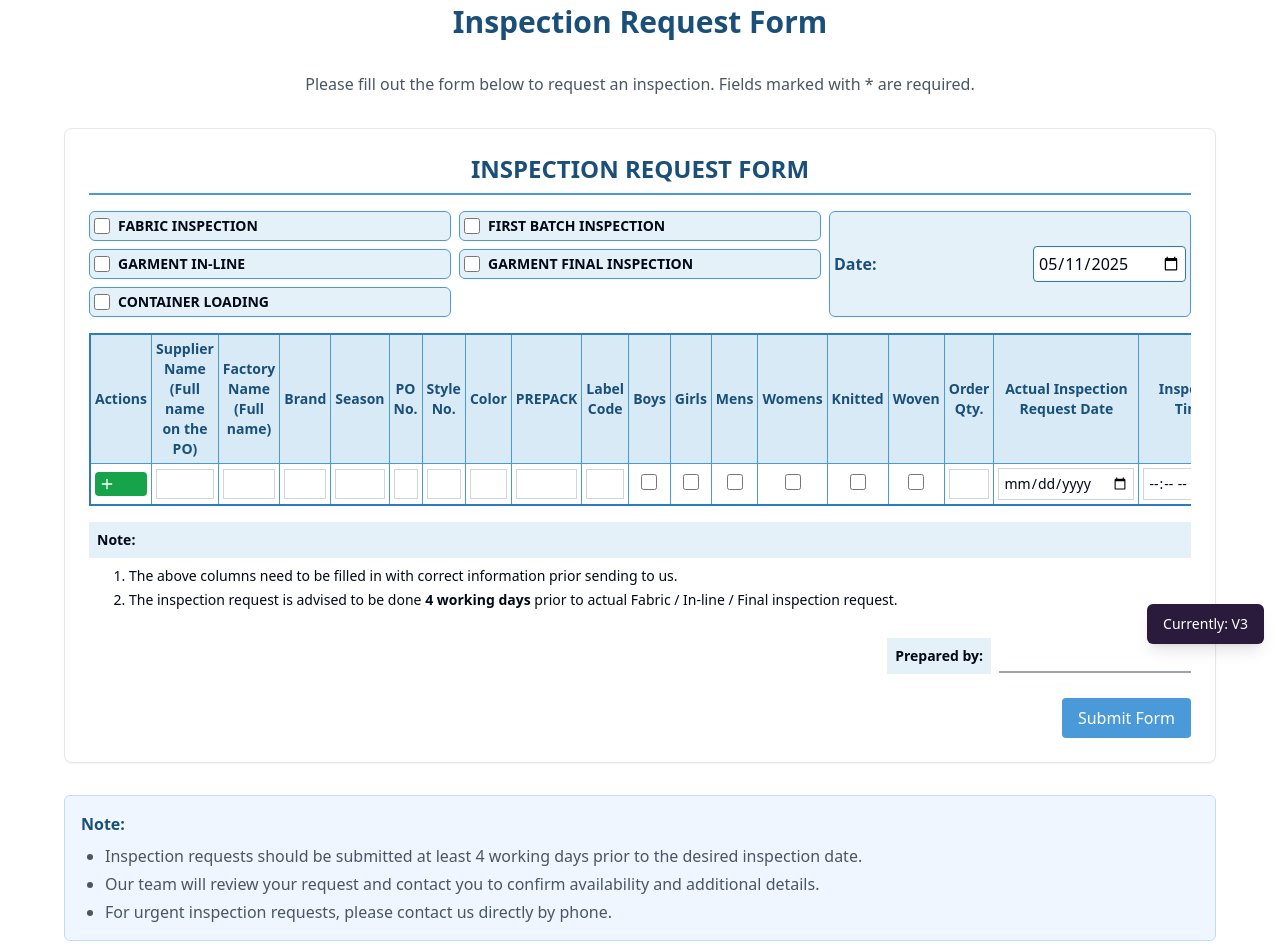
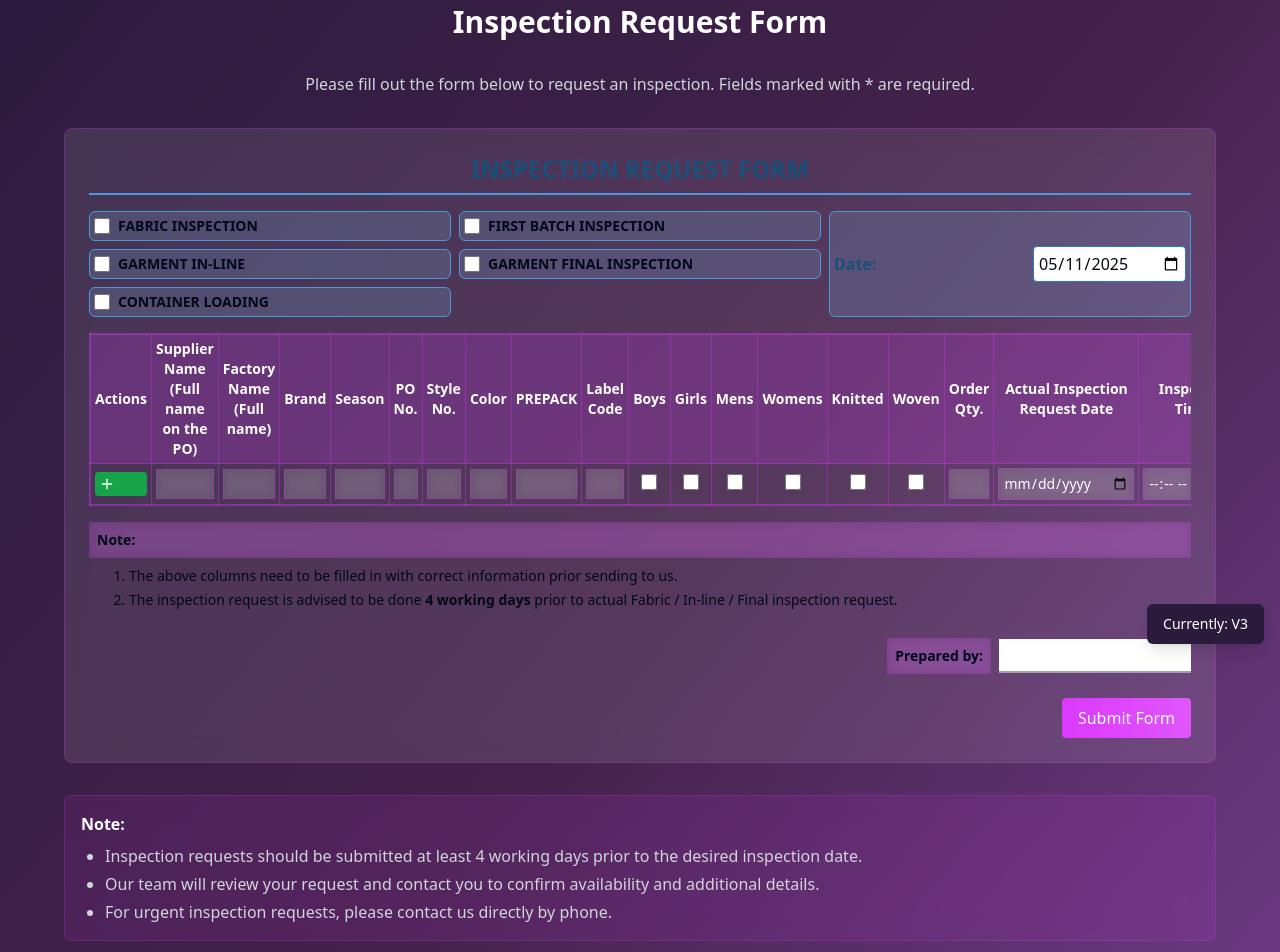
Before and after one commit to bharat284/inspo-request-form, a React (Vite) app: page /v3/inspection-form in a window 1280 px wide. Shown: the part 140-1092 px from the top of the page. Built offline with nearby package versions, Linux system fonts and the light colour scheme.

Commit message:
Refactor: Apply homepage color scheme to inspection form
The inspection form page is updated to match the color scheme of the V3 homepage. This includes changes to background colors, text colors, and border colors to ensure visual consistency.

```diff
--- a/src/components/InspectionForm.tsx
+++ b/src/components/InspectionForm.tsx
@@ -207,7 +207,7 @@ export const InspectionForm = () => {
         <button
           type="submit"
           disabled={isSubmitting}
-          className={`px-4 py-2 bg-aileron-blue text-white rounded hover:bg-aileron-mediumblue transition-colors ${
+          className={`px-4 py-2 bg-gradient-to-r from-cia-brightpurple to-cia-accent text-white rounded hover:from-cia-accent hover:to-cia-brightpurple transition-all duration-300 ${
             isSubmitting ? "opacity-70 cursor-not-allowed" : ""
           }`}
         >
--- a/src/index.css
+++ b/src/index.css
@@ -1,3 +1,4 @@
+
 @tailwind base;
 @tailwind components;
 @tailwind utilities;
@@ -108,31 +109,35 @@
   }
 }
 
-/* Inspection form specific styles */
+/* Inspection form specific styles - Updated for V3 */
 .inspection-form {
   @apply w-full max-w-7xl mx-auto;
 }
 
 .highlight-bg {
-  @apply bg-aileron-lightblue/20;
+  @apply bg-cia-brightpurple/20 backdrop-blur-sm;
 }
 
 .form-table {
-  @apply w-full border-collapse border-2 border-aileron-mediumblue;
+  @apply w-full border-collapse border-2 border-cia-brightpurple/40;
 }
 
 .form-table th, .form-table td {
-  @apply border border-aileron-blue p-1 text-sm;
+  @apply border border-cia-brightpurple/30 p-1 text-sm;
 }
 
 .form-table th {
-  @apply font-semibold bg-aileron-lightblue/30 text-aileron-darkblue;
+  @apply font-semibold bg-cia-brightpurple/20 text-white;
+}
+
+.form-table input {
+  @apply bg-white/10 backdrop-blur-sm text-white placeholder-gray-300 border-cia-brightpurple/30;
 }
 
 .inspection-checkbox {
-  @apply mr-2 h-4 w-4 accent-aileron-blue;
+  @apply mr-2 h-4 w-4 accent-cia-brightpurple;
 }
 
 .small-checkbox {
-  @apply w-4 h-4 border border-aileron-blue rounded accent-aileron-blue;
+  @apply w-4 h-4 border border-cia-brightpurple/40 rounded accent-cia-brightpurple;
 }
--- a/src/pages/InspectionForm.tsx
+++ b/src/pages/InspectionForm.tsx
@@ -1,6 +1,6 @@
 
-import { MainNavigation } from "@/components/MainNavigation";
-import { Footer } from "@/components/Footer";
+import { MainNavigationV3 } from "@/components/MainNavigationV3";
+import { FooterV3 } from "@/components/FooterV3";
 import { InspectionForm } from "@/components/InspectionForm";
 import { useState } from "react";
 import { useToast } from "@/components/ui/use-toast";
@@ -29,42 +29,42 @@ const InspectionFormPage = () => {
   };
 
   return (
-    <div className="min-h-screen bg-white">
-      <MainNavigation />
+    <div className="min-h-screen bg-gradient-to-br from-cia-darkpurple via-cia-navy to-cia-purple">
+      <MainNavigationV3 />
 
       <main className="pt-28 pb-20">
         <div className="container mx-auto py-8 px-4">
-          <h2 className="text-3xl font-bold mb-8 text-center text-aileron-darkblue">Inspection Request Form</h2>
+          <h2 className="text-3xl font-bold mb-8 text-center text-white">Inspection Request Form</h2>
 
           {formSubmitted ? (
-            <div className="max-w-2xl mx-auto text-center bg-green-50 p-8 rounded-lg border border-green-200">
-              <svg className="w-16 h-16 text-green-500 mx-auto mb-4" fill="none" viewBox="0 0 24 24" stroke="currentColor">
+            <div className="max-w-2xl mx-auto text-center bg-white/10 backdrop-blur-md p-8 rounded-lg border border-cia-brightpurple/20">
+              <svg className="w-16 h-16 text-cia-brightpurple mx-auto mb-4" fill="none" viewBox="0 0 24 24" stroke="currentColor">
                 <path strokeLinecap="round" strokeLinejoin="round" strokeWidth={2} d="M5 13l4 4L19 7" />
               </svg>
-              <h3 className="text-2xl font-bold text-aileron-darkblue mb-2">Thank You!</h3>
-              <p className="text-gray-600 mb-6">
+              <h3 className="text-2xl font-bold text-white mb-2">Thank You!</h3>
+              <p className="text-gray-300 mb-6">
                 Your inspection request has been successfully submitted. One of our representatives will contact you shortly to confirm the details.
               </p>
               <button
                 onClick={() => setFormSubmitted(false)}
-                className="px-4 py-2 bg-aileron-blue text-white rounded-md hover:bg-aileron-mediumblue"
+                className="px-4 py-2 bg-gradient-to-r from-cia-brightpurple to-cia-accent text-white rounded-md hover:from-cia-accent hover:to-cia-brightpurple transition-all duration-300"
               >
                 Submit Another Request
               </button>
             </div>
           ) : (
             <div className="max-w-6xl mx-auto">
-              <p className="text-gray-600 mb-8 text-center">
+              <p className="text-gray-300 mb-8 text-center">
                 Please fill out the form below to request an inspection. Fields marked with * are required.
               </p>
 
-              <div className="bg-white p-6 rounded-lg shadow-sm border border-gray-200">
+              <div className="bg-white/10 backdrop-blur-md p-6 rounded-lg border border-cia-brightpurple/20">
                 <InspectionForm />
               </div>
 
-              <div className="mt-8 p-4 bg-blue-50 rounded-md border border-blue-200">
-                <h3 className="font-semibold text-aileron-darkblue mb-2">Note:</h3>
-                <ul className="list-disc pl-6 text-gray-600 space-y-1">
+              <div className="mt-8 p-4 bg-cia-brightpurple/10 backdrop-blur-md rounded-md border border-cia-brightpurple/20">
+                <h3 className="font-semibold text-white mb-2">Note:</h3>
+                <ul className="list-disc pl-6 text-gray-300 space-y-1">
                   <li>Inspection requests should be submitted at least 4 working days prior to the desired inspection date.</li>
                   <li>Our team will review your request and contact you to confirm availability and additional details.</li>
                   <li>For urgent inspection requests, please contact us directly by phone.</li>
@@ -75,7 +75,7 @@ const InspectionFormPage = () => {
         </div>
       </main>
 
-      <Footer />
+      <FooterV3 />
     </div>
   );
 };
```
